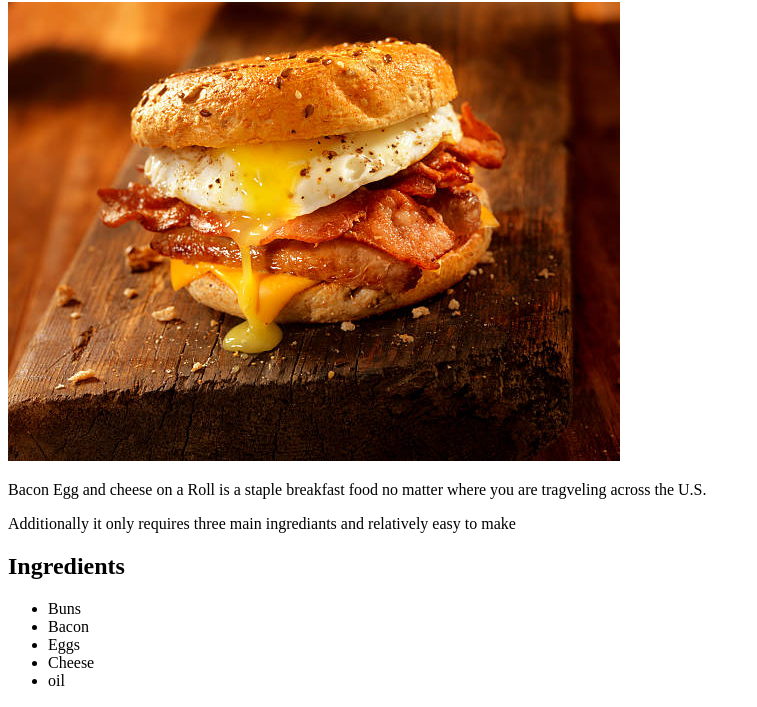
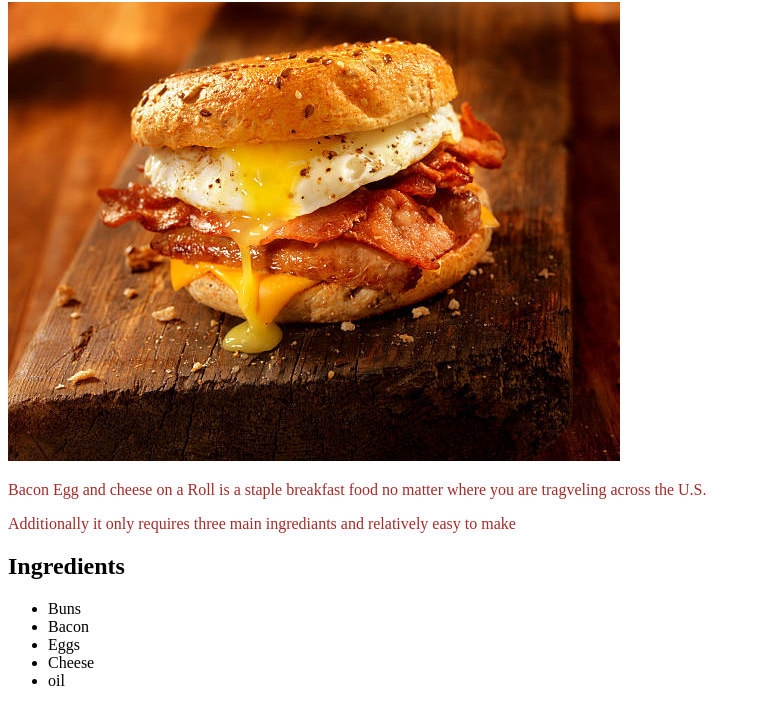
Before and after one commit to AneudysGermosen2/web-recipes, a plain HTML site: page recipes/BEC.html in a window 1280 px wide. Shown: the part 78-785 px from the top of the page, without its empty margins (0-757 px from the left). Drawn offline with Linux system fonts and the light colour scheme.

Commit message:
started styling with css

```diff
--- a/recipes/BEC.html
+++ b/recipes/BEC.html
@@ -1,6 +1,7 @@
 <!DOCTYPE html>
 <html lang="en" dir="ltr">
     <head>
+        <link rel="stylesheet" href="style.css">
         <meta charset="utf-8">
         <title>Bacon, Egg & Cheese</title>
     </head>
--- /dev/null
+++ b/recipes/style.css
@@ -0,0 +1,4 @@
+p {
+    color: brown;
+    font-style: sans-serif;
+}
```
Also changed, not shown: index.html (+1 -0 lines), recipes/MFTS.html (+1 -0 lines), recipes/pancakes.html (+1 -0 lines).
